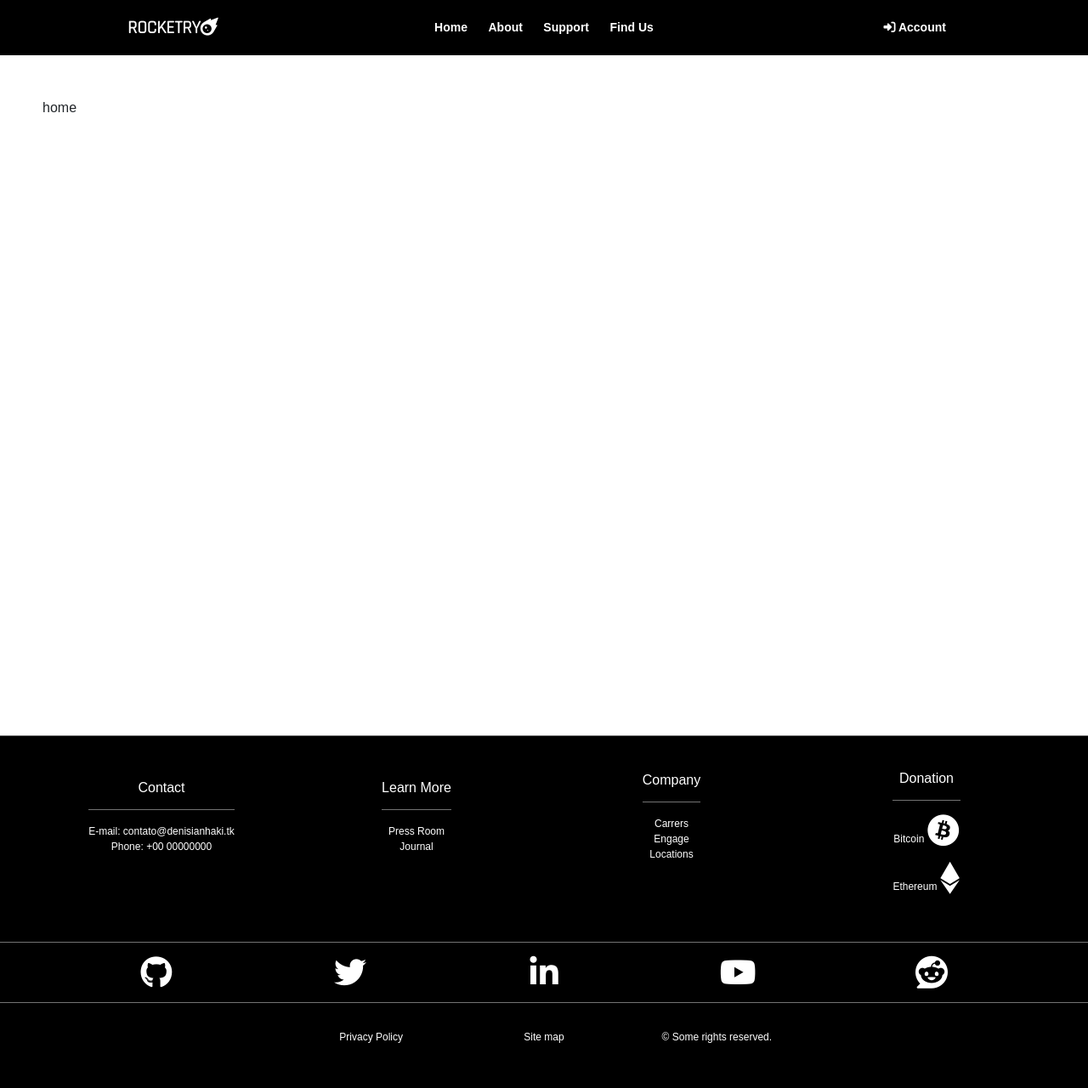
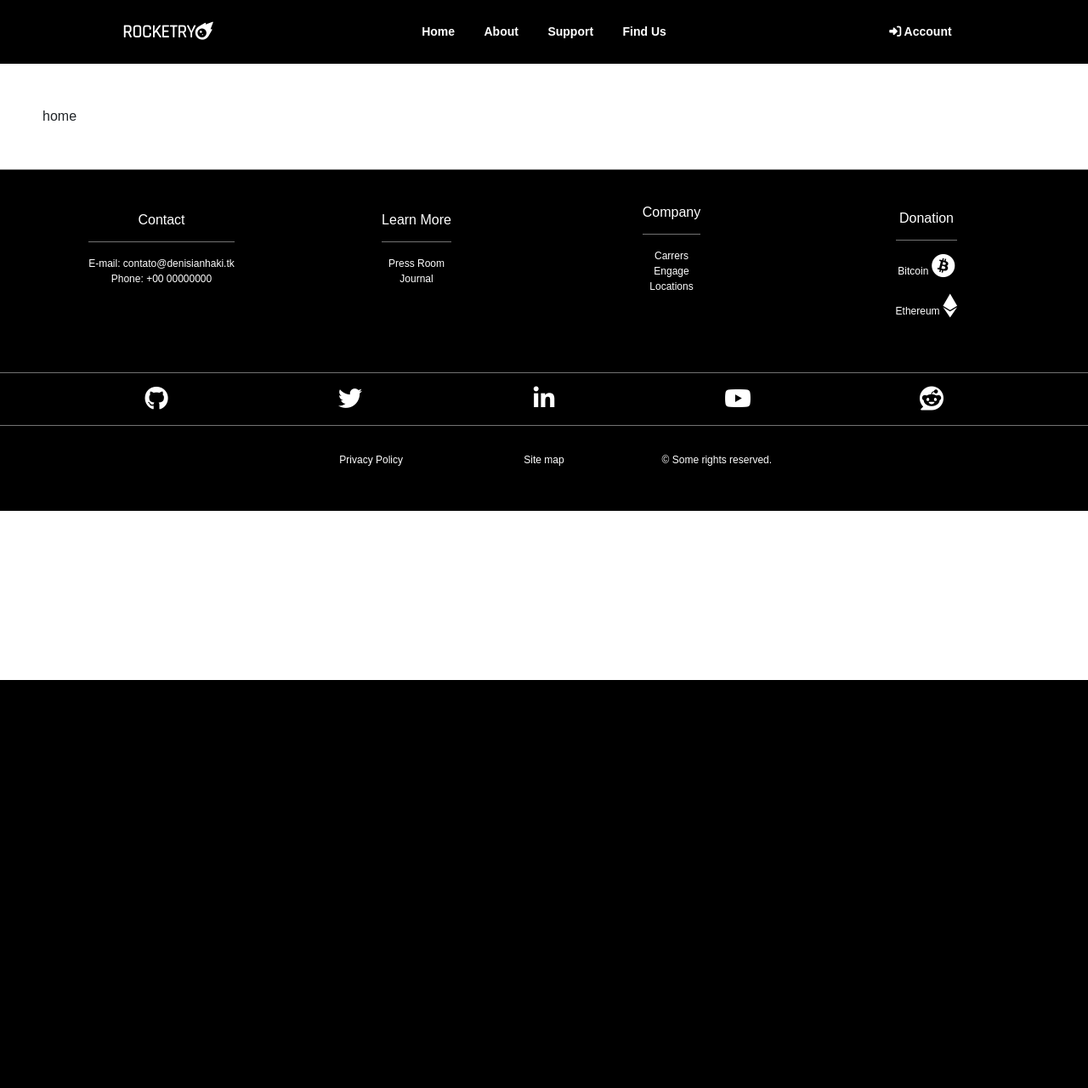
Before and after one commit to MRSW42LT/websiteRocketry, a Flask app: page / in a window 1280 px wide. Shown: the whole page at 85% size. After the commit the page ends 800 px from the top, so only its background shows below. Run offline with Flask 2, Linux system fonts and the light colour scheme; some libraries are stand-ins or nearby versions.

Commit message:
Design fix

```diff
--- a/website/static/index.css
+++ b/website/static/index.css
@@ -1,14 +1,16 @@
 @import url('https://fonts.googleapis.com/css2?family=Rajdhani&display=swap');
 
 :root {
-    --orange:  #fca311;
+    --black:  #000;
 }
 
 *{
-
     margin: auto;
     font-family: Arial, Helvetica, sans-serif;
+}
 
+.fab {
+    font-size: 28px;
 }
 
 hr{
@@ -32,48 +34,29 @@ header a {
     padding: 10px;
     text-decoration: none;
     font-size: 14px;
-    line-height: 25px;
+    line-height: 35px;
     position: relative;
 }
 
-header a:before {
-
-    content: "";
-    position: absolute;
-    width: 100%;
-    height: 2px;
-    bottom: 0;
-    left: 0;
-    background-color: var(--orange);
-    visibility: hidden;
-    transform: scaleX(0);
-    transition: all 0.2s ease-in-out;
-
-}
-
 header a.logo {
-
     font-size: 21px;
     font-family: 'Rajdhani', sans-serif;
-
 }
 
 header a:hover {
-
     color: white;
     text-decoration: none;
-
 }
 
-.shape-0 {
-    padding:10px;
-    border-radius:20px;
-    transition:0.5s;
-  }
-  .shape-0:hover {
-    color:black;
-    background:white;
-  }
+.shape-0 { /* Efeito de hover */
+    padding: 8px 15px 8px 15px;
+    border-radius: 50px;
+    transition: 0.2s;
+}
+.shape-0:hover {
+    color: black;
+    background: white;
+}
 
 /* ----  MAIN ---- */
 
@@ -82,7 +65,6 @@ main {
     margin: auto;
     background-color: white;
     padding: 50px 50px 50px 50px;
-    height: 800px; /* provisório favor remover */
 
 }
 
@@ -138,11 +120,6 @@ footer a:hover{
     text-align: center;
 }
 
-.fab {
-    font-size: 38px;
-}
-
-
 /* RESPONSIVIDADE */
 
 @media screen and (max-width: 500px) {
--- a/website/templates/base.html
+++ b/website/templates/base.html
@@ -37,7 +37,6 @@
                     <a href="/login" class="shape-0"><i class="fas fa-sign-in-alt"></i> Account</a>
                 </div>
             </div>
-
         </header>
 
 
@@ -45,6 +44,7 @@
         <main>
             {% block main %}{% endblock %}
         </main>
+
 
 
         <footer>
```
